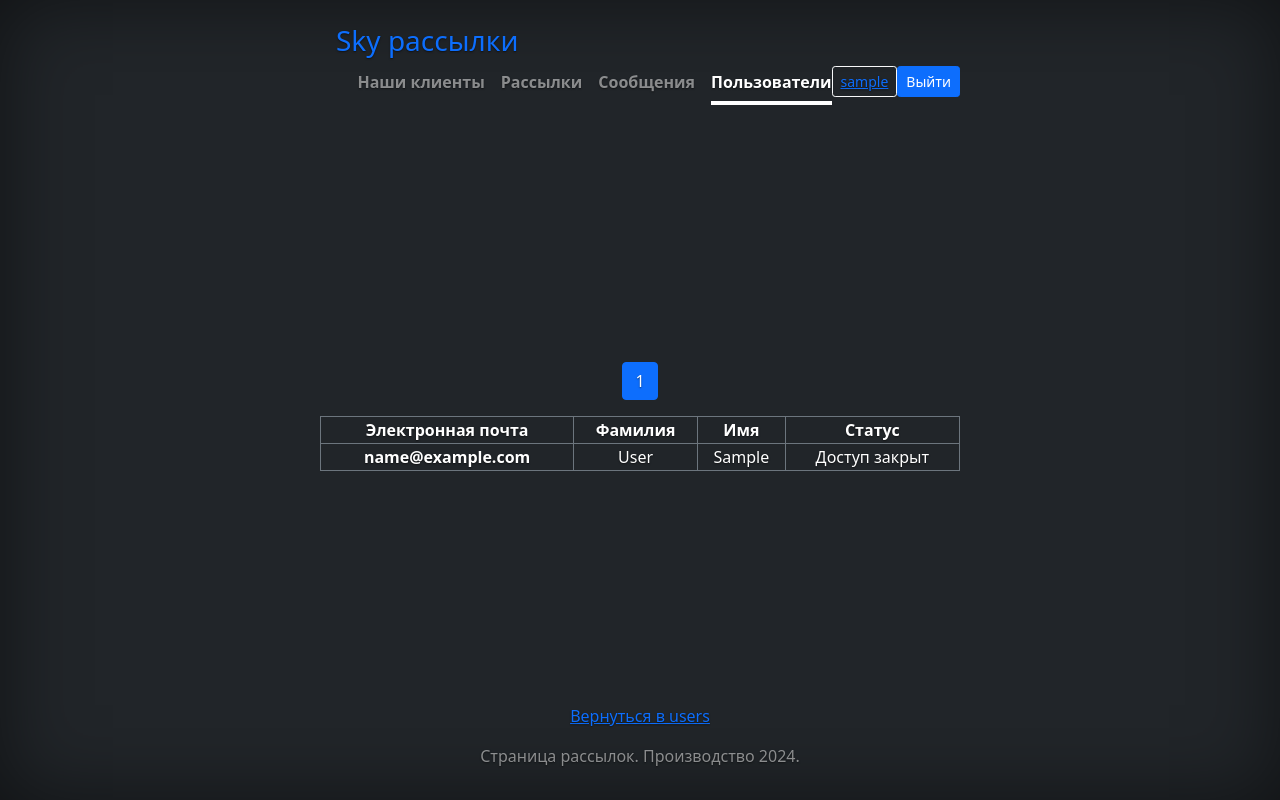
After one commit to Iceeyess/course_work_6, a Django app: page /users/manage/ in a window 1280 px wide. The commit adds this page. Run offline with Django 5.2, Linux system fonts and the light colour scheme; the visitor is signed in with stand-in values (Sample User, id 1); data comes from the database, SQL or seed files in the repository; some libraries are stand-ins or nearby versions.

Commit message:
menu users was completed, headers file was modified. crontab is modified in settings.

```diff
--- a/config/services.py
+++ b/config/services.py
@@ -95,3 +95,11 @@ class UserPassThroughTestMixin(UserPassesTestMixin):
         # Если юзер - superuser или создатель сообщения, то может редактировать сообщение
         owner = self.get_object().owner
         return self.request.user.is_superuser or self.request.user == owner
+
+
+class IsUserManagerOrSuperUser(UserPassesTestMixin):
+    """Переопределенный класс для следующих приложения: users.
+    Данный класс для проверки представлений на соответствие условий: пользователь должен быть или
+    суперюзером или входить в группу менеджеры"""
+    def test_func(self):
+        return self.request.user.is_superuser or self.request.user.groups.filter(name='managers').exists()
--- a/config/settings.py
+++ b/config/settings.py
@@ -163,7 +163,7 @@ EMAIL_FILE_PATH = os.path.join(BASE_DIR, 'sending_emails_log')
 
 #  Job for mail sending
 CRONJOBS = [
-    ('*/1 * * * *', 'config.services.get_send_mailing', ),
+    ('*/1 * * * *', 'config.services.get_send_mailing', f'>> {BASE_DIR}/crontab_jobs/scheduled_job.log'),
 ]
 
 # This topic tuple for active panel for header page in order to get visualization where are you placing at site
@@ -172,6 +172,7 @@ TOPIC_TUPLE = (
     'mailing',
     'communications',
     'users',
+    'autorize',
 )
 
 AUTH_USER_MODEL = 'users.User'
--- a/mailing/templates/mailing/includes/header.html
+++ b/mailing/templates/mailing/includes/header.html
@@ -23,12 +23,26 @@
 
             {# Блок проверки авторизован пользователь или нет #}
             {% if request.user.is_authenticated %}
+
+                {# Блок проверки статуса: если суперюзер или менеджер, то видит дополнительное меню #}
+                {% if request.user.is_superuser or request.user.is_in_manager_group %}
+
+                    {# блок проверки нахождения меню #}
+                    {% if TOPIC_TUPLE.3 == topic_name %}
+                        <a class="nav-link active" href="{% url 'users:users_list' %}">Пользователи</a>
+                    {% else %}
+                        <a class="nav-link" href="{% url 'users:users_list' %}">Пользователи</a>
+                    {% endif %}
+
+                {% endif %}
+
                 <h5 class="btn btn-outline-light btn-sm"><a href="{% url 'users:profile' user.pk %}">
-                {{ user.username }}</a></h5>
+                {{ user.username|slice:10 }}</a></h5>
                 <form method="post" action="{% url 'users:logout' %}">
                 {% csrf_token %}
                 <button type="submit" class="btn btn-primary btn-sm">Выйти</button>
                 </form>
+
             {% else %}
                 {% if TOPIC_TUPLE.3 == topic_name %}
                     <a class="nav-link active" href="{% url 'users:login' %}">Авторизация</a>
@@ -38,16 +52,6 @@
             {% endif %}
 
 
-
-
-
-
-
-
-
-
-
-
         </nav>
     </div>
 </header>
--- a/mailing/templates/mailing/mailing_detail.html
+++ b/mailing/templates/mailing/mailing_detail.html
@@ -13,7 +13,7 @@
     </thead>
     <tbody>
     <tr>
-        <td>{{ object.date_time_first_try }}</td>
+        <td>{{ object.date_time_attempt }}</td>
         <td>{{ object.date_time_threshold }}</td>
         <td>{{ object.period }}</td>
         <td>{{ object.status }}</td>
--- a/mailing/templates/mailing/mailing_list.html
+++ b/mailing/templates/mailing/mailing_list.html
@@ -47,7 +47,7 @@
             </div>
                 {% endif %}
                 {# Если пользователь - суперюзер, владелец, и в группе managers, то будет доступ к редактированию #}
-                {% if user.is_superuser or user == object.owner or request.user.is_in_group  %}
+                {% if user.is_superuser or user == object.owner or request.user.is_in_manager_group  %}
             <div class="col-3" style="width: 10rem;">
                 <a href="{% url 'mailing:mailing_detail' object.pk %}" class="btn btn-outline-light btn-sm">Просмотр</a>
             </div>
@@ -58,11 +58,11 @@
             </div>
                 {% endif %}
             <div class="col-3" style="width:10">
-            {% if request.user.is_in_group %}
+            {% if request.user.is_in_manager_group %}
                 {% if object.is_active %}
                 <a class="btn btn-outline-light btn-sm" href="{% url 'mailing:toggle_activity' object.pk %}">Деактивировать</a>
                 {% else %}
-                <a class="btn btn-primary" href="{% url 'mailing:toggle_activity' object.pk %}">Активировать</a>
+                <a class="btn btn-primary btn-sm" href="{% url 'mailing:toggle_activity' object.pk %}">Активировать</a>
                 {% endif %}
             {% endif %}
                 </div>
--- a/users/models.py
+++ b/users/models.py
@@ -34,5 +34,5 @@ class User(AbstractUser):
         ]
 
     @property
-    def is_in_group(self):
+    def is_in_manager_group(self):
         return self.groups.filter(name='managers').exists()
--- /dev/null
+++ b/users/templates/users/user_list.html
@@ -0,0 +1,53 @@
+{% extends 'mailing/base.html' %}
+
+{% block content %}
+<br>
+<nav class="pagination justify-content-center" aria-label="dark">
+    <ul class="pagination justify-content-center">
+        {% if page_obj.has_previous %}
+        <li class="page-item">
+            <a class="page-link" href="?page={{ page_obj.previous_page_number }}" tabindex="-1">Previous</a>
+        </li>
+        {% endif %}
+        <li class="page-item active">
+            <a class="page-link" href="?page={{ page_obj.number }}">{{ page_obj.number }}</a>
+        </li>
+        {% if page_obj.has_next %}
+        <li class="page-item">
+            <a class="page-link" href="?page={{ page_obj.next_page_number }}">Next</a>
+        </li>
+        {% endif %}
+    </ul>
+</nav>
+
+<table class="bg-dark text-white">
+    <thead class="border border-secondary">
+    <tr>
+        <th class="border border-secondary">Электронная почта</th>
+        <th class="border border-secondary">Фамилия</th>
+        <th class="border border-secondary">Имя</th>
+        <th class="border border-secondary">Статус</th>
+    </tr>
+    </thead>
+    <tbody>
+    {% for object in object_list %}
+    <tr>
+        <th class="border border-secondary">{{ object.email }}</th>
+        <td class="border border-secondary">{{ object.last_name }}</td>
+        <td class="border border-secondary">{{ object.first_name }}</td>
+        <td class="border border-secondary">
+            {% if request.user.is_manager_in_group and not request.user.pk == object.pk or user.is_superuser and not request.user.pk == object.pk %}
+            {% if object.is_active %}
+            <a class="btn btn-secondary text-white" href="{% url 'users:user_manage' object.pk %}">Деактивировать</a>
+            {% elif not object.is_active %}
+            <a class="btn btn-secondary text-white" href="{% url 'users:user_manage' object.pk %}">Активировать</a>
+            {% endif %}
+            {% else %}
+            Доступ закрыт
+            {% endif %}
+        </td>
+    </tr>
+    {% endfor %}
+    </tbody>
+</table>
+{% endblock %}
--- a/users/urls.py
+++ b/users/urls.py
@@ -13,6 +13,8 @@ urlpatterns = [
     path('logout/', LogoutView.as_view(), name='logout'),
     path('register/', views.UserRegisterView.as_view(), name='register'),
     path('profile/<int:pk>/', views.UserProfileView.as_view(), name='profile'),
+    path('manage/', views.UsersList.as_view(), name='users_list'),
+    path('manage/<int:pk>', views.manage_user_status, name='user_manage'),
     path('registration-email-confirm/<str:token>/', email_verification, name='email-confirm'),
     # Восстановление пароля:
     path('password_reset/', PasswordResetView.as_view(template_name='users/password_reset_form.html',
--- a/users/views.py
+++ b/users/views.py
@@ -3,9 +3,9 @@ from django.contrib.auth.mixins import LoginRequiredMixin
 from django.contrib.auth.views import LoginView, PasswordResetConfirmView
 from django.shortcuts import render, get_object_or_404, redirect
 from django.urls import reverse_lazy, reverse
-from django.views.generic import CreateView, UpdateView
+from django.views.generic import CreateView, UpdateView, ListView
 
-from config.services import send_registration_email
+from config.services import send_registration_email, IsUserManagerOrSuperUser
 from config.settings import TOPIC_TUPLE
 from users.apps import UsersConfig
 from users.forms import UserLoginForm, UserRegistrationForm, UserProfileForm
@@ -77,3 +77,25 @@ class UserPasswordResetConfirm(PasswordResetConfirmView):
         context['uidb64'] = self.kwargs.get('uidb64')
         context['token'] = self.kwargs.get('token')
         return context
+
+
+class UsersList(LoginRequiredMixin, IsUserManagerOrSuperUser, ListView):
+    model = User
+    form_class = UserProfileForm
+    paginate_by = 20
+    extra_context = {
+        'topic_name': topic_name,
+        'TOPIC_TUPLE': TOPIC_TUPLE
+    }
+
+
+def manage_user_status(request, pk):
+    user = get_object_or_404(User, pk=pk)
+    if user.pk == request.user.pk:
+        return redirect(reverse('users:users_list'))
+    if user.is_active:
+        user.is_active = False
+    else:
+        user.is_active = True
+    user.save()
+    return redirect(reverse('users:users_list'))
```
Lines whose indentation alone changed are shown as unchanged.
